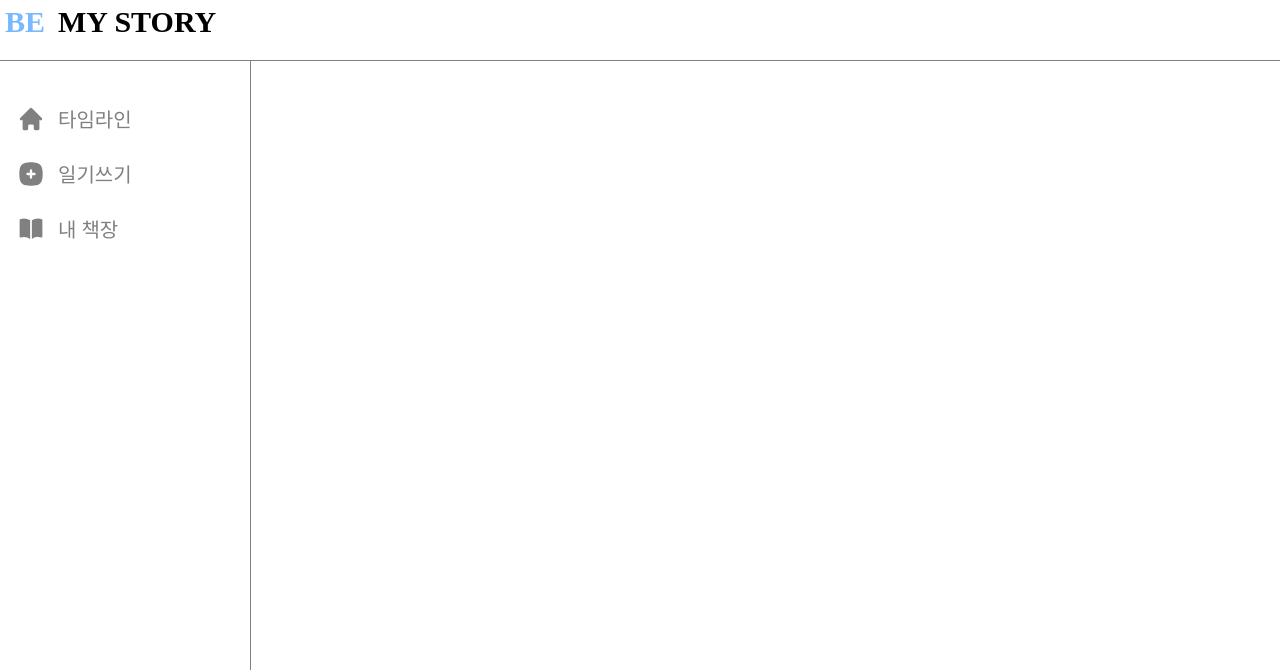
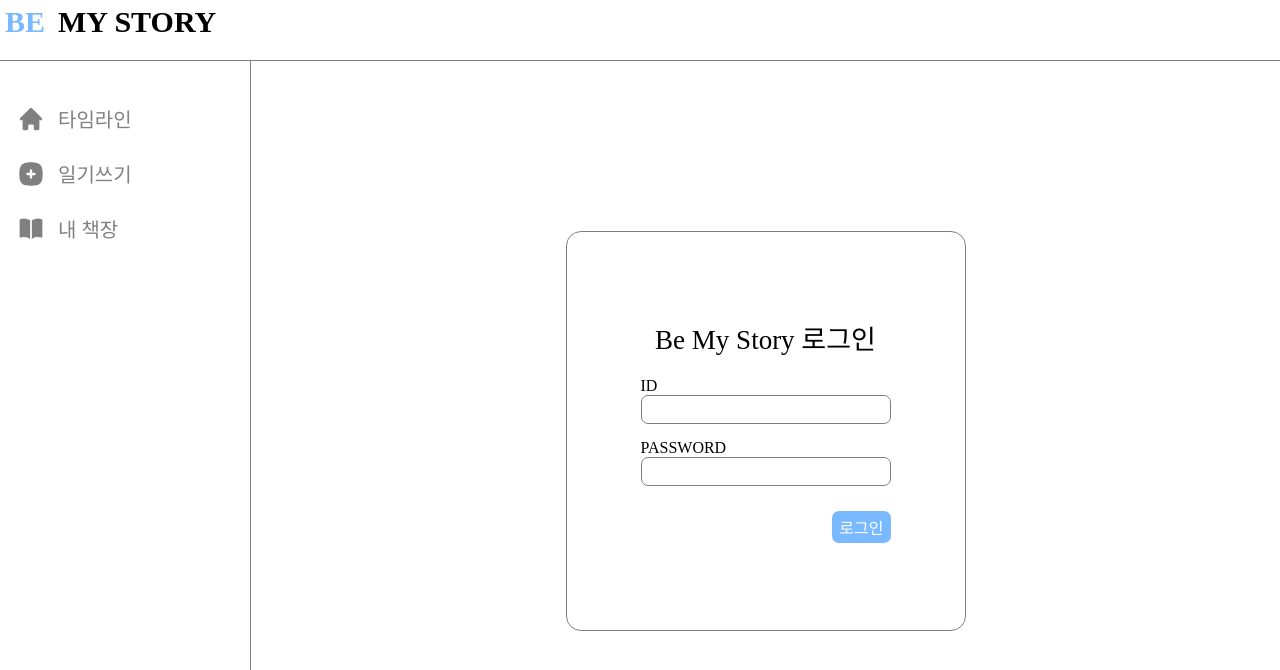
Before and after one commit to 6garlics/be-my-story-frontend, a React (Create React App) app: page /login in a window 1280 px wide. Shown: the top 670 px of the page. Built offline with nearby package versions, Linux system fonts and the light colour scheme; a web font is replaced by a local one.

Commit message:
💄 Design: 로그인 페이지 퍼블리싱

```diff
--- a/src/pages/Login.js
+++ b/src/pages/Login.js
@@ -1,7 +1,89 @@
-import React from "react";
+import React, { useState } from "react";
+import { styled } from "styled-components";
 
 const Login = () => {
-  return <div></div>;
+  const [id, setId] = useState("");
+  const [password, setPassword] = useState("");
+
+  return (
+    <Container>
+      <Wrapper>
+        <Text>{`Be My Story 로그인`}</Text>
+        <Form>
+          <Label htmlFor="id">ID</Label>
+          <Input
+            id="id"
+            value={id}
+            onChange={(e) => {
+              setId(e.target.value);
+            }}
+          />
+          <Label htmlFor="password">PASSWORD</Label>
+          <Input
+            id="password"
+            value={password}
+            onChange={(e) => {
+              setPassword(e.target.value);
+            }}
+          />
+          <SignUpBtn>로그인</SignUpBtn>
+        </Form>
+      </Wrapper>
+    </Container>
+  );
 };
 
 export default Login;
+
+const Container = styled.div`
+  display: flex;
+  justify-content: center;
+  align-items: center;
+  height: 100%;
+`;
+
+const Wrapper = styled.div`
+  padding: 30px;
+  box-sizing: border-box;
+  border-radius: 15px;
+  border: 1px solid grey;
+  width: 400px;
+  height: 400px;
+  display: flex;
+  flex-direction: column;
+  justify-content: center;
+  align-items: center;
+`;
+
+const Text = styled.div`
+  font-size: 27px;
+  margin-bottom: 20px;
+  text-align: center;
+  width: 250px;
+  word-break: keep-all;
+`;
+
+const Form = styled.form`
+  width: 250px;
+  display: flex;
+  flex-direction: column;
+`;
+
+const Label = styled.label``;
+
+const Input = styled.input`
+  height: 25px;
+  border-radius: 7px;
+  margin-bottom: 15px;
+  border: 1px solid grey;
+`;
+
+const SignUpBtn = styled.div`
+  padding: 4px 7px;
+  border-radius: 7px;
+  background: #78b9ff;
+  color: white;
+  text-align: center;
+  margin-left: auto;
+  margin-top: 10px;
+`;
```
